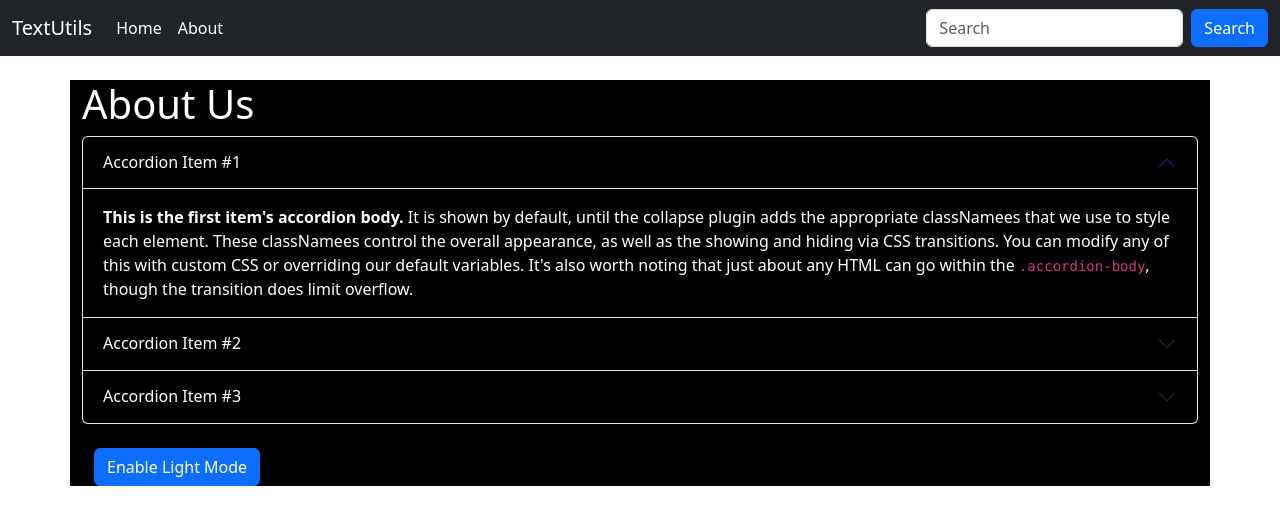
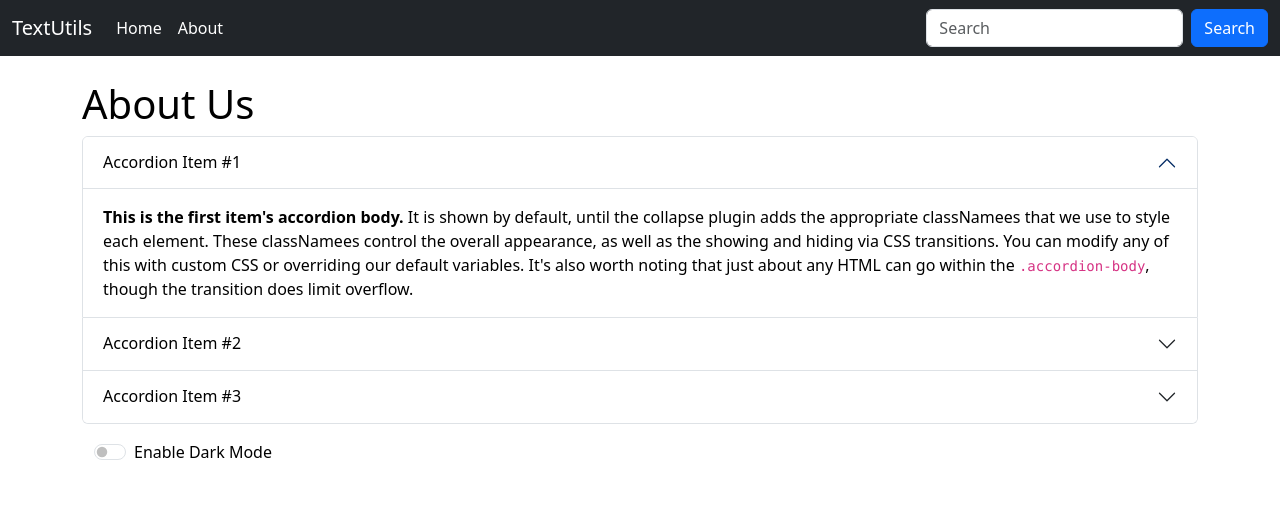
Before and after one commit to MohmmedFurqaan/Text_Utils_React, a React (Create React App) app: page / in a window 1280 px wide. Shown: the top 524 px of the page. Built offline with nearby package versions, Linux system fonts and the light colour scheme.

Commit message:
(ENHANCED) switch are used instead of the buttons for dark/light modes

```diff
--- a/src/components/About.js
+++ b/src/components/About.js
@@ -3,34 +3,31 @@ import React, { useState } from "react";
 export default function About() {
 
     const [myStyle, setMyStyle] = useState({
-        color : 'white',
-        backgroundColor : 'black'
+        color : 'black',
+        backgroundColor : 'white'
     })
-    const [BtnText, setBtnText] = useState("Enable Light Mode")
 
 
     // function to trigger for the button in the dark Mode
     const EnableDarkMode = () =>{
-        if (myStyle.color == 'white'){
+        if (myStyle.backgroundColor === 'white'){
 
             setMyStyle(
 
+                {
+                    color : "white",
+                    backgroundColor : "black"
+                }
+            )
+
+        } else{
+
+            setMyStyle(
                 {
                     color : "black",
                     backgroundColor : "white"
                 }
             )
-            setBtnText("Enable Dark Mode")
-
-        } else{
-
-            setMyStyle(
-                {
-                    color : "white",
-                    backgroundColor : "black"
-                }
-            )
-            setBtnText("Enable Light Mode")
         }
     }
 
@@ -142,9 +139,16 @@ export default function About() {
             </div>
           </div>
         </div>
-        <div className="container my-4">
+        {/* <div className="container my-4">
             <button type="button" className="btn btn-primary" onClick={EnableDarkMode}>{BtnText}</button>
+        </div> */}
+        <div className="container my-3">
+          <div className="form-check form-switch">
+          <input className="form-check-input" onClick={EnableDarkMode} type="checkbox" id="flexSwitchCheckDefault"/>
+          <label className="form-check-label" htmlFor="flexSwitchCheckDefault">Enable Dark Mode</label>
         </div>
+        </div>
+
 
       </div>
     </>
```
